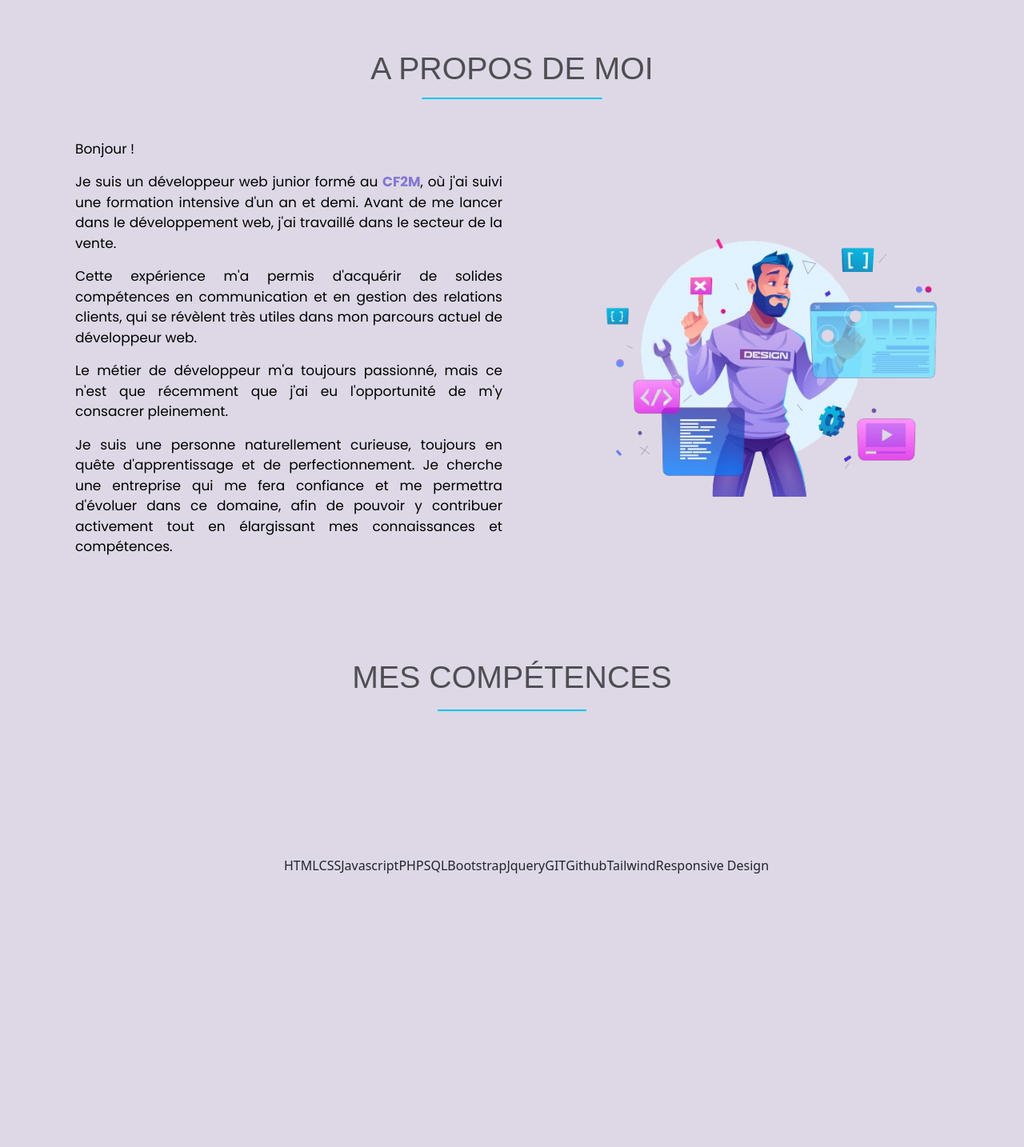
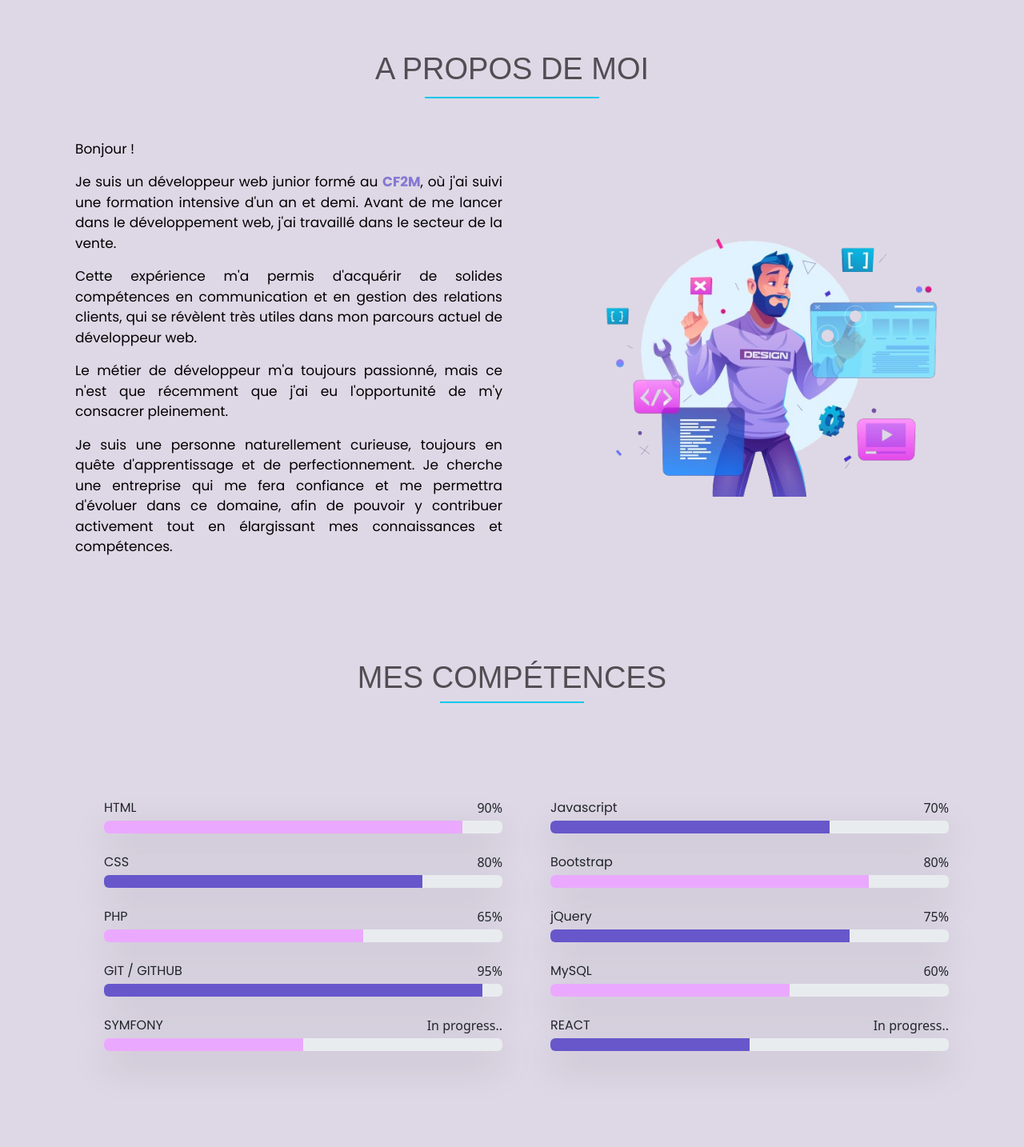
Before and after one commit to Anthoonyyy/Portfolio, a PHP site: page /view/Apropos.php in a window 1280 px wide. Shown: the part 64-1498 px from the top of the page at 80% size. Before the commit the page ends 1156 px from the top, so only its background shows below. Run offline with PHP 8.4, Linux system fonts and the light colour scheme; the template is opened without the code that fills it, so the values that code supplies are empty; some web fonts are replaced.

Commit message:
ajout progressBar skills et animation aos

```diff
--- a/view/Apropos.php
+++ b/view/Apropos.php
@@ -12,6 +12,7 @@
     <link href="https://fonts.googleapis.com/css2?family=Aladin&display=swap" rel="stylesheet">
     <link href="https://fonts.googleapis.com/css2?family=Belleza&display=swap" rel="stylesheet">
     <link href="https://fonts.googleapis.com/css2?family=Poppins:ital,wght@0,100;0,200;0,300;0,400;0,500;0,600;0,700;0,800;0,900;1,100;1,200;1,300;1,400;1,500;1,600;1,700;1,800;1,900&display=swap" rel="stylesheet">
+    <link href="https://unpkg.com/aos@2.3.1/dist/aos.css" rel="stylesheet">
 
     <title><?= $title ?></title>
 </head>
@@ -24,7 +25,7 @@
     <!-------------------------------------FIN NAVBAR------------------------------------------------->
 
     <div class="container  px-4 py-5">
-        <h2 class="pb-2 mt-3 text-center aboutMe animate__animated animate__pulse animate__infinite animate__slow ">A propos de moi</h2>
+        <h2 class="pb-2 mt-3 text-center aboutMe ">A propos de moi</h2>
         <div class="row flex-lg-row-reverse align-items-center s py-5">
             <div class="col-10 col-sm-8 col-lg-6">
                 <img src="img/conceptCoding.png" class="d-block ms-5 img-fluid" alt="concept coding" width="700" height="500" loading="lazy">
@@ -41,30 +42,103 @@
     </div>
 
     <section id="competences">
-    <h2 class="pb-3 mt-3 text-center  mb-4 animate__animated animate__pulse animate__infinite animate__slow" id="mesCompetences">Mes compétences</h2>
-
-<div class="container px-4 py-5">
-    <div class="row  align-items-md-center  py-5">
+        <h2 class="pb-2 mt-3 text-center  mb-2 " id="mesCompetences">Mes compétences</h2>
 
 
-      <div class="col text-center ps-5 pt-3">
+        <div class="container px-4 py-5">
+            <div class="row align-items-md-center py-5">
 
-                <div class="skills d-flex justify-content-center flex-wrap mt-5">
-                    <div class="skillsItem ">HTML </div>
-                    <div class="skillsItem ">CSS</div>
-                    <div class="skillsItem ">Javascript</div>
-                    <div class="skillsItem ">PHP</div>
-                    <div class="skillsItem ">SQL</div>
-                    <div class="skillsItem ">Bootstrap</div>
-                    <div class="skillsItem ">Jquery</div>
-                    <div class="skillsItem ">GIT</div>
-                    <div class="skillsItem ">Github</div>
-                    <div class="skillsItem ">Tailwind</div>
-                    <div class="skillsItem ">Responsive Design</div>
+                <div class="col ps-5 pt-3">
+                    <div class="d-flex justify-content-between">
+                        <p class="mb-1 skill">HTML</p>
+                        <span class="mb-1">90%</span>
+                    </div>
+                    <div class="progress mb-4 shadow-lg" role="progressbar" aria-valuenow="90" aria-valuemin="0" aria-valuemax="100">
+                        <div class="progress-bar" style="width: 90%" data-aos="fade-right" data-aos-duration="1500"></div>
+                    </div>
+
+                    <div class="d-flex justify-content-between">
+                        <p class="mb-1 skill">CSS</p>
+                        <span class="mb-1">80%</span>
+                    </div>
+                    <div class="progress mb-4 shadow-lg" role="progressbar" aria-valuenow="80" aria-valuemin="0" aria-valuemax="100">
+                        <div class="progress-bar progress2" style="width: 80%" data-aos="fade-right" data-aos-duration="1500"></div>
+                    </div>
+
+                    <div class="d-flex justify-content-between">
+                        <p class="mb-1 skill">PHP</p>
+                        <span class="mb-1">65%</span>
+                    </div>
+                    <div class="progress mb-4 shadow-lg" role="progressbar" aria-valuenow="65" aria-valuemin="0" aria-valuemax="100">
+                        <div class="progress-bar" style="width: 65%" data-aos="fade-right" data-aos-duration="1500"></div>
+                    </div>
+
+                    <div class="d-flex justify-content-between">
+                        <p class="mb-1 skill">GIT / GITHUB</p>
+                        <span class="mb-1">95%</span>
+                    </div>
+                    <div class="progress mb-4 shadow-lg" role="progressbar" aria-valuenow="95" aria-valuemin="0" aria-valuemax="100">
+                        <div class="progress-bar progress2" style="width: 95%" data-aos="fade-right" data-aos-duration="1500"></div>
+                    </div>
+
+                    <div class="d-flex justify-content-between">
+                        <p class="mb-1 skill">SYMFONY</p>
+                        <span class="mb-1">In progress..</span>
+                    </div>
+                    <div class="progress mb-4 shadow-lg" role="progressbar" aria-valuenow="50" aria-valuemin="0" aria-valuemax="100">
+                        <div class="progress-bar" style="width: 50%" data-aos="fade-right" data-aos-duration="1500"></div>
+                    </div>
                 </div>
-</div>
-</section>
+
+                <div class="col ps-5 pt-3">
+                    <div class="d-flex justify-content-between">
+                        <p class="mb-1 skill">Javascript</p>
+                        <span class="mb-1">70%</span>
+                    </div>
+                    <div class="progress mb-4 shadow-lg" role="progressbar" aria-valuenow="70" aria-valuemin="0" aria-valuemax="100">
+                        <div class="progress-bar progress2" style="width: 70%" data-aos="fade-right" data-aos-duration="1500"></div>
+                    </div>
+
+                    <div class="d-flex justify-content-between">
+                        <p class="mb-1 skill">Bootstrap</p>
+                        <span class="mb-1">80%</span>
+                    </div>
+                    <div class="progress mb-4 shadow-lg" role="progressbar" aria-valuenow="80" aria-valuemin="0" aria-valuemax="100">
+                        <div class="progress-bar " style="width: 80%" data-aos="fade-right" data-aos-duration="1500"></div>
+                    </div>
+
+                    <div class="d-flex justify-content-between">
+                        <p class="mb-1 skill">jQuery</p>
+                        <span class="mb-1">75%</span>
+                    </div>
+                    <div class="progress mb-4 shadow-lg" role="progressbar" aria-valuenow="75" aria-valuemin="0" aria-valuemax="100">
+                        <div class="progress-bar progress2" style="width: 75%" data-aos="fade-right" data-aos-duration="1500"></div>
+                    </div>
+
+                    <div class="d-flex justify-content-between">
+                        <p class="mb-1 skill">MySQL</p>
+                        <span class="mb-1">60%</span>
+                    </div>
+                    <div class="progress mb-4 shadow-lg" role="progressbar" aria-valuenow="60" aria-valuemin="0" aria-valuemax="100">
+                        <div class="progress-bar  " style="width: 60%" data-aos="fade-right" data-aos-duration="1500"></div>
+                    </div>
+
+                    <div class="d-flex justify-content-between">
+                        <p class="mb-1 skill">REACT</p>
+                        <span class="mb-1">In progress..</span>
+                    </div>
+                    <div class="progress mb-4 shadow-lg" role="progressbar" aria-valuenow="50" aria-valuemin="0" aria-valuemax="100">
+                        <div class="progress-bar progress2" style="width: 50%" data-aos="fade-right" data-aos-duration="1500"></div>
+                    </div>
+                </div>
+            </div>
+        </div>
+    </section>
     <script src="https://cdn.jsdelivr.net/npm/bootstrap@5.3.3/dist/js/bootstrap.bundle.min.js" integrity="sha384-YvpcrYf0tY3lHB60NNkmXc5s9fDVZLESaAA55NDzOxhy9GkcIdslK1eN7N6jIeHz" crossorigin="anonymous"></script>
+    <script src="https://unpkg.com/aos@2.3.1/dist/aos.js"></script>
+    <script>
+        AOS.init();
+    </script>
 </body>
 
 </html>
```
